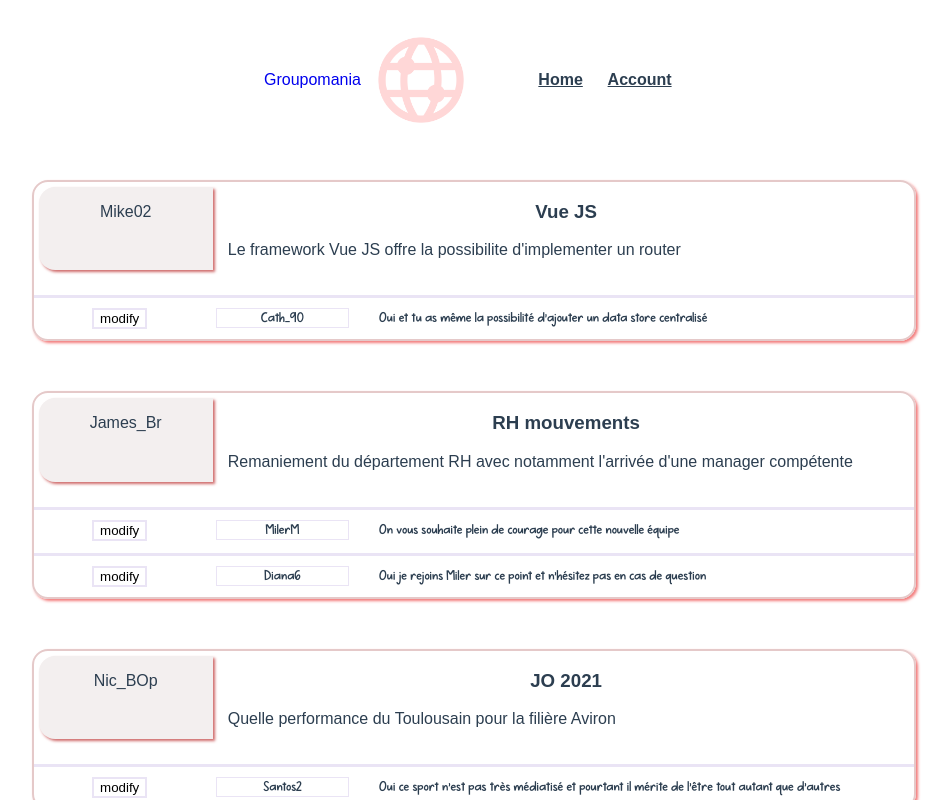
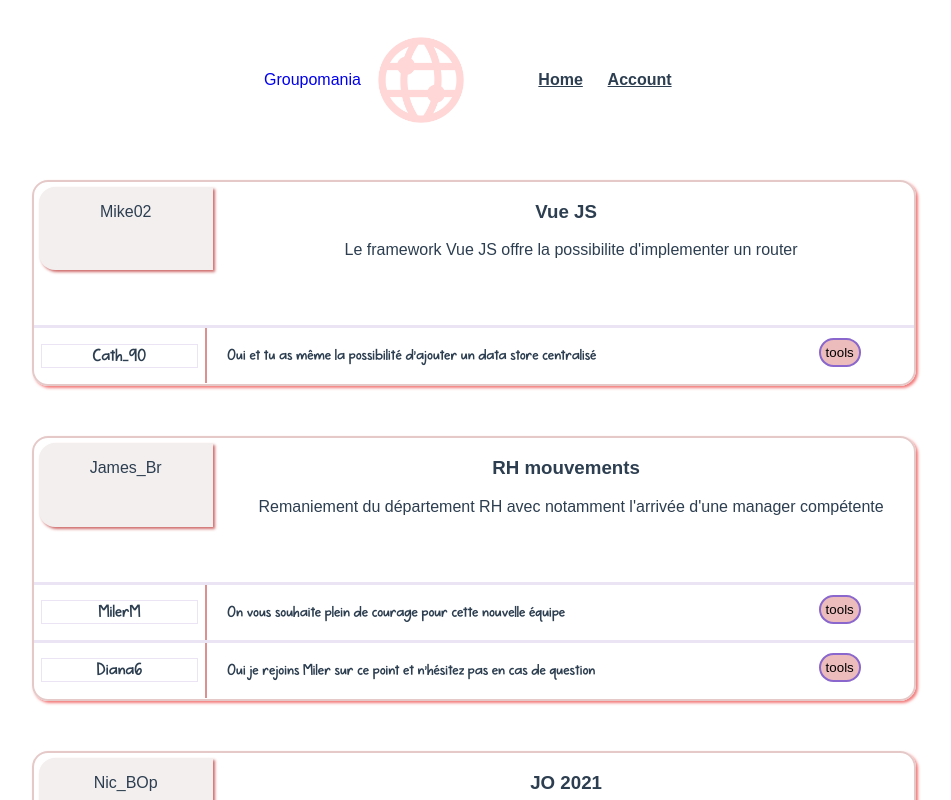
Before and after one commit to camour/ChadiAmour_7_24082021, a Vue app in the folder e-interact/: page / in a window 1280 px wide. Both pictures are taken after typing "Sample", "Sample123" into the empty fields and a click on the button "submit". Shown: the top 800 px of the page, without its empty margins (166-1117 px from the left). Built offline with nearby package versions, Linux system fonts and the light colour scheme; no server answers; a web font is replaced by a local one.

Commit message:
comments design

```diff
--- a/e-interact/src/components/Article.vue
+++ b/e-interact/src/components/Article.vue
@@ -47,7 +47,7 @@
         }
     }
     .article{
-        margin-bottom: 20px;
+        margin-bottom: 50px;
         display: flex;
         padding: 0px;
 
@@ -55,7 +55,7 @@
             width: 80%;
 
             .articleContent{
-                text-align: left;
+                text-align: center;
                 padding-left: 10px;
             }
         }
@@ -67,4 +67,5 @@
             background: rgb(243, 239, 239);
         }
     }
+
 </style>
--- a/e-interact/src/components/Comment.vue
+++ b/e-interact/src/components/Comment.vue
@@ -1,9 +1,15 @@
 <template>
     <div class="commentBlock">
-        <div class="commentButton"><button class="button">modify</button></div>
+        <div class="commentUserBlock"><div class="commentUser">{{ comment.userName }}</div></div>
         <div class="comment">
-            <div class="userComment">{{ comment.userName }}</div>
             <div class="commentContent">{{ comment.commentContent }}</div>
+            <div class="commentButtons">
+                <button class=" button toolsButton">tools</button>
+                <div class="buttonsBlock">
+                    <button class="button">modify</button>
+                    <button class="button">delete</button>
+                </div>
+            </div>
         </div>
     </div>
 </template>
@@ -25,44 +31,79 @@
         src: url('../../public/polices/KGEverSinceNewYork.ttf') format('truetype');
     }
     .commentBlock{
+        position: relative;
         display: flex;
         align-items: center;
         font-family: 'KG';
-        //border: 3px rgb(190, 168, 230) solid;
         border: 3px rgb(234, 228, 245) solid;
-
         border-right: 0px;
         border-left: 0px;
         border-bottom: 0px;
         border-radius: 0 0 1rem 1rem;
-        margin-top: 3px;
+
+    }
+
+    .commentTitle{
+        width: 100%;
+        text-align: center;
+
     }
     .comment{
-        //position: relative;
-        //right: -100px;
+        position: relative;
         display: flex;
         align-items: center;
-        font-size: 0.8em;
+        font-size: 0.9em;
         width: 80%;
         padding: 10px;
         text-align: center;
+        border-left: 2px rgb(221, 144, 144) solid;
+        overflow: hidden;
 
     }
-    .commentButton{
+    .commentButtons{
+        position: relative;
         width: 20%;
+        height: 35px;
+
+        .buttonsBlock{
+            opacity: 0;
+            position: absolute;
+            top: 0;
+            //right: -120%;
+            transform: translateX(110%);
+            display: flex;
+            justify-content: center;
+            transition: all 1.5s;
+        }
+        .toolsButton{
+            transition: all 0.3s;
+            &:focus{
+                opacity: 0;
+                & + .buttonsBlock{
+                    opacity: 1;
+                    transform: translateX(-10%);
+                }
+            }
+        }
         .button{
-            border: 2px rgb(234, 228, 245) solid;
-            background-color: white;
+            border: 2px rgb(137, 103, 204) solid;
+            border-radius: 1rem;
+            background-color: rgb(236, 187, 187);
+            padding: 5px;
+            margin-left: 6px;
 
             &:hover{
                 cursor: pointer;
             }
         }
     }
-    .userComment{
+    .commentUserBlock{
         width: 20%;
+    }
+    .commentUser{
+        width: 90%;
+        margin: auto;
         border: 1px rgb(234, 228, 245) solid;
-        margin-right: 20px;
     }
     .commentContent{
         width: 80%;
```
